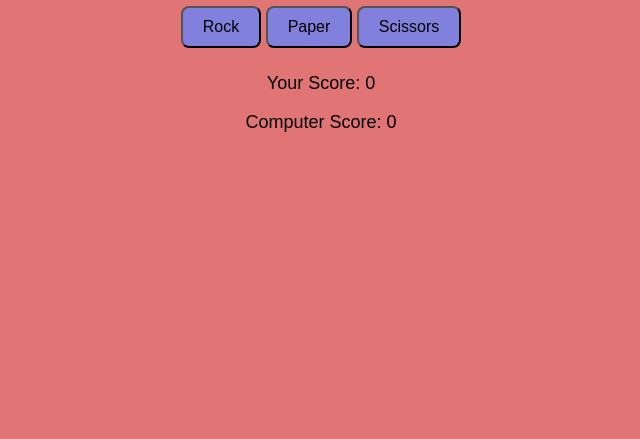
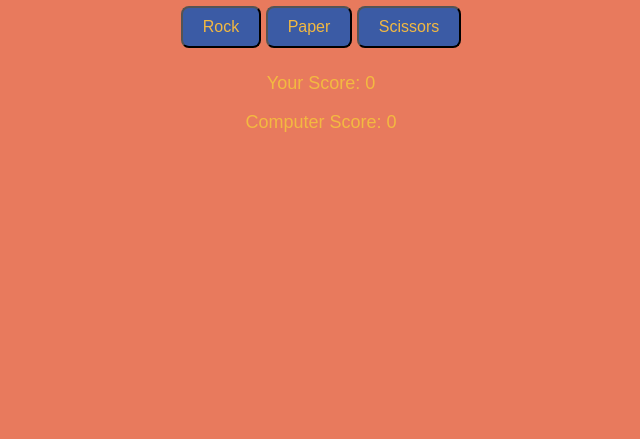
Before and after one commit to Renwar-P/rps-game, a plain HTML site: page index.html in a window 1280 px wide. Shown: the part 361-800 px from the top of the page, without its empty margins (319-959 px from the left). Drawn offline with Linux system fonts and the light colour scheme.

Commit message:
add color combinations

```diff
--- a/assets/css/style.css
+++ b/assets/css/style.css
@@ -5,8 +5,9 @@ body {
     align-items: center;
     height: 100vh;
     margin: 0;
-    background-color: #e17474;
+    background-color: #E87A5D;
     font-family: Arial, sans-serif;
+    color: #F3B941;
 }
 
 /* game section */
@@ -25,8 +26,9 @@ button {
     padding: 10px 20px;
     font-size: 16px;
     cursor: pointer;
-    background-color: rgb(129, 129, 221);
+    background-color: #3B5BA5;
     border-radius: 8px;
+    color: #F3B941;
 
 }
 
```
